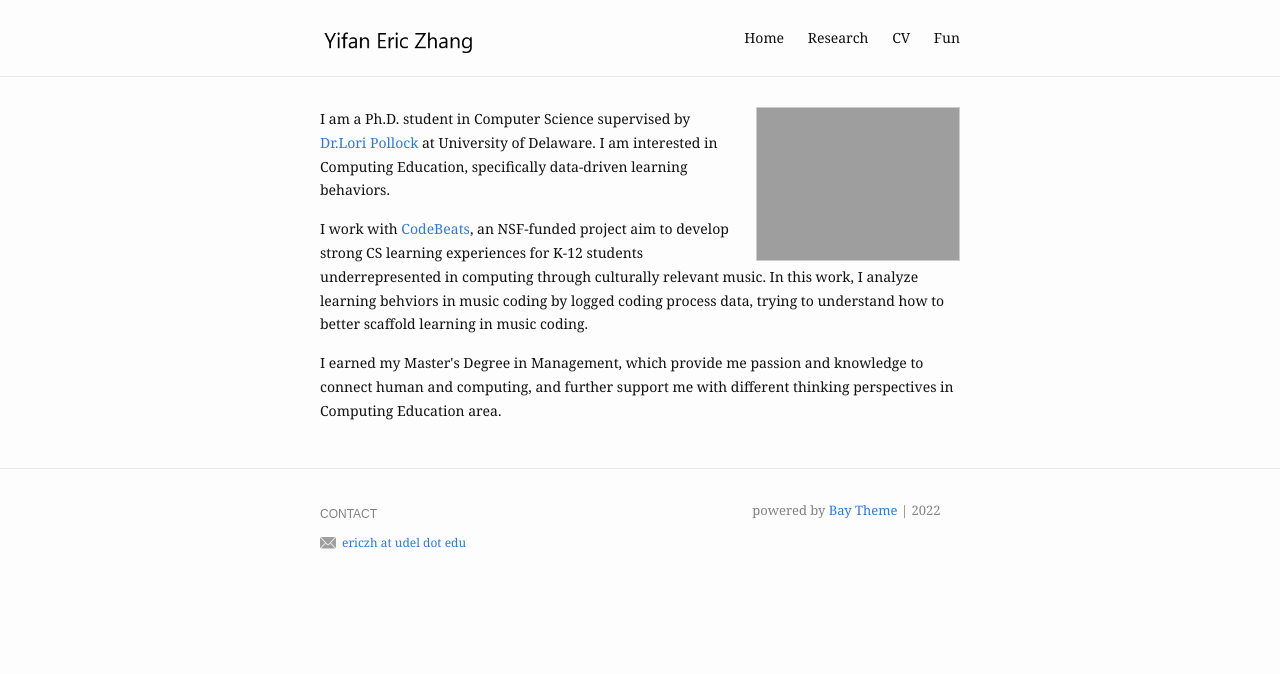
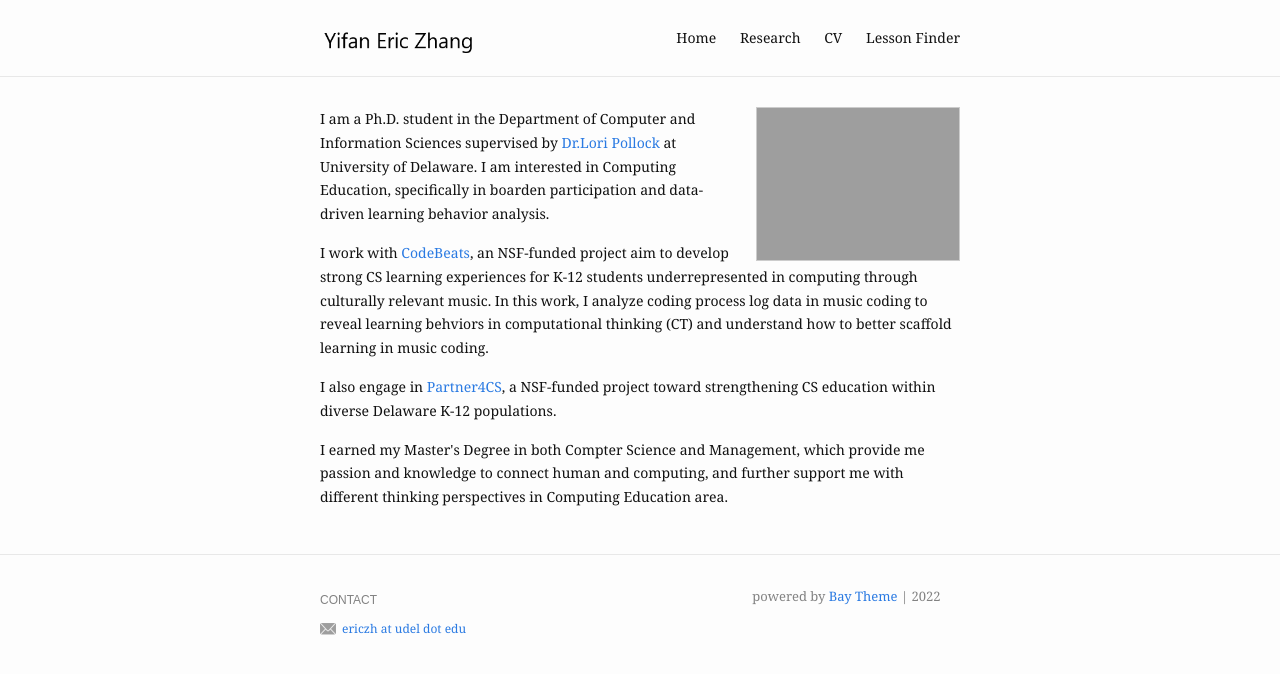
Before and after one commit to mianhu888/mianhu888.github.io, a Jekyll site: the page built from index.md, in a window 1280 px wide. Shown: the top 674 px of the page. Built offline with Jekyll 4.4.1, drawn with Linux system fonts in a browser that asks for light colours.

Commit message:
update cv partner4cs

```diff
--- a/_config.yml
+++ b/_config.yml
@@ -15,7 +15,7 @@ header:
     - name: Research
       slug: /research
     - name: CV
-    - name: Fun
+    - name: Lesson Finder
       slug: /lesson
 
 footer:
--- a/index.md
+++ b/index.md
@@ -6,13 +6,16 @@ profile_picture:
 ---
 
 <p>
-  I am a Ph.D. student in Computer Science supervised by <a href="https://www.eecis.udel.edu/~pollock/"> Dr.Lori Pollock</a> at University of Delaware. I am interested in Computing Education, specifically data-driven learning behaviors.
+  I am a Ph.D. student in the Department of Computer and Information Sciences supervised by <a href="https://www.eecis.udel.edu/~pollock/"> Dr.Lori Pollock</a> at University of Delaware. I am interested in Computing Education, specifically in boarden participation and data-driven learning behavior analysis.
 </p>
 
 <p>
-  I work with <a href="https://codebeats.weebly.com/">CodeBeats</a>, an NSF-funded project aim to develop strong CS learning experiences for K-12 students underrepresented in computing through culturally relevant music. In this work, I analyze learning behviors in music coding by logged coding process data, trying to understand how to better scaffold learning in music coding.
+  I work with <a href="https://codebeats.weebly.com/">CodeBeats</a>, an NSF-funded project aim to develop strong CS learning experiences for K-12 students underrepresented in computing through culturally relevant music. In this work, I analyze coding process log data in music coding to reveal learning behviors in computational thinking (CT) and understand how to better scaffold learning in music coding.
 </p>
 
 <p>
-  I earned my Master's Degree in Management, which provide me passion and knowledge to connect human and computing, and further support me with different thinking perspectives in Computing Education area.
+  I also engage in <a href="https://sites.udel.edu/partner4cs/">Partner4CS</a>, a NSF-funded project toward strengthening CS education within diverse Delaware K-12 populations.
+
+<p>
+  I earned my Master's Degree in both Compter Science and Management, which provide me passion and knowledge to connect human and computing, and further support me with different thinking perspectives in Computing Education area.
 </p>
```
Also changed, not shown: CV.md (added, +3 -0 lines), _layouts/CV.html (added, +7 -0 lines), research.md (+7 -1 lines), work.md (deleted, +0 -20 lines), assets/img/wechat-qr-code.png (deleted), assets/img/work/partner4cs.png (added).
